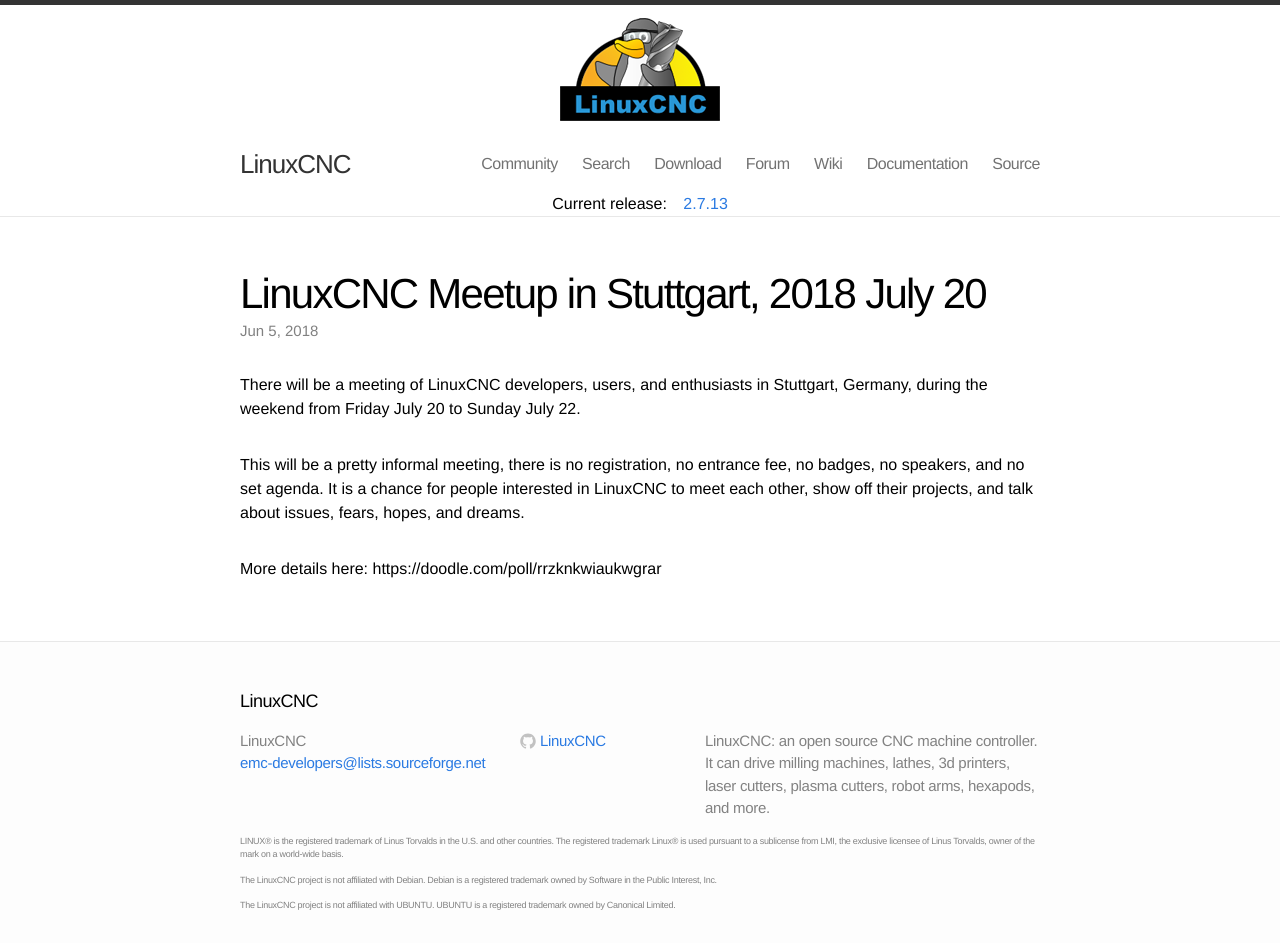
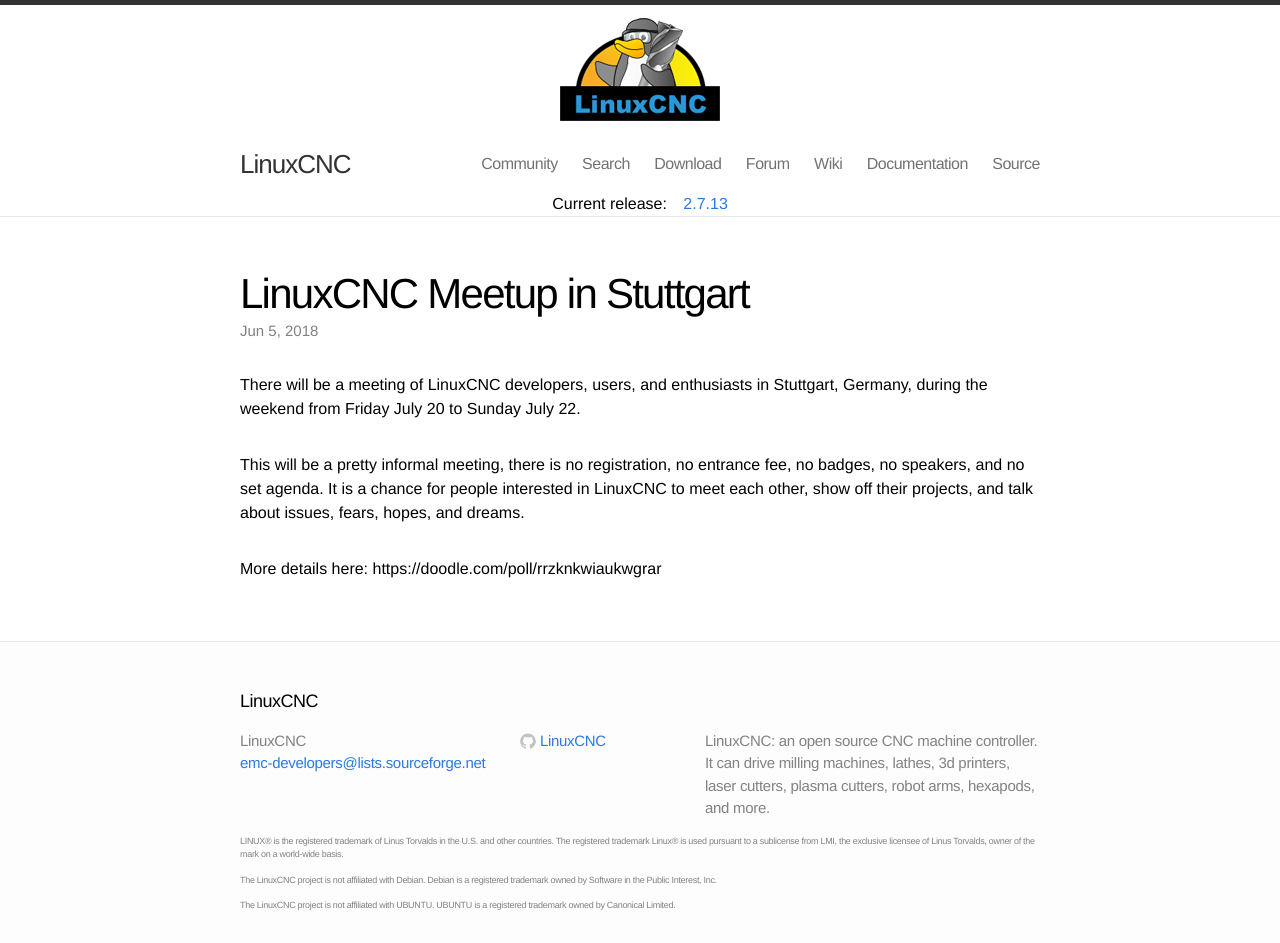
Before and after one commit to LinuxCNC/wlo, a Jekyll site: the page built from _posts/2018-06-05-LinuxCNC-Meetup-in-Stuttgart.md, in a window 1280 px wide. Built offline with Jekyll 4.4.1, drawn with Linux system fonts in a browser that asks for light colours.

Commit message:
stuttgart meetup: shorter title

```diff
--- a/_posts/2018-06-05-LinuxCNC-Meetup-in-Stuttgart.md
+++ b/_posts/2018-06-05-LinuxCNC-Meetup-in-Stuttgart.md
@@ -1,6 +1,6 @@
 ---
 layout: post
-title: 'LinuxCNC Meetup in Stuttgart, 2018 July 20'
+title: 'LinuxCNC Meetup in Stuttgart'
 date: 2018-06-05 13:28:05.000000000 -07:00
 ---
 There will be a meeting of LinuxCNC developers, users, and enthusiasts
```
